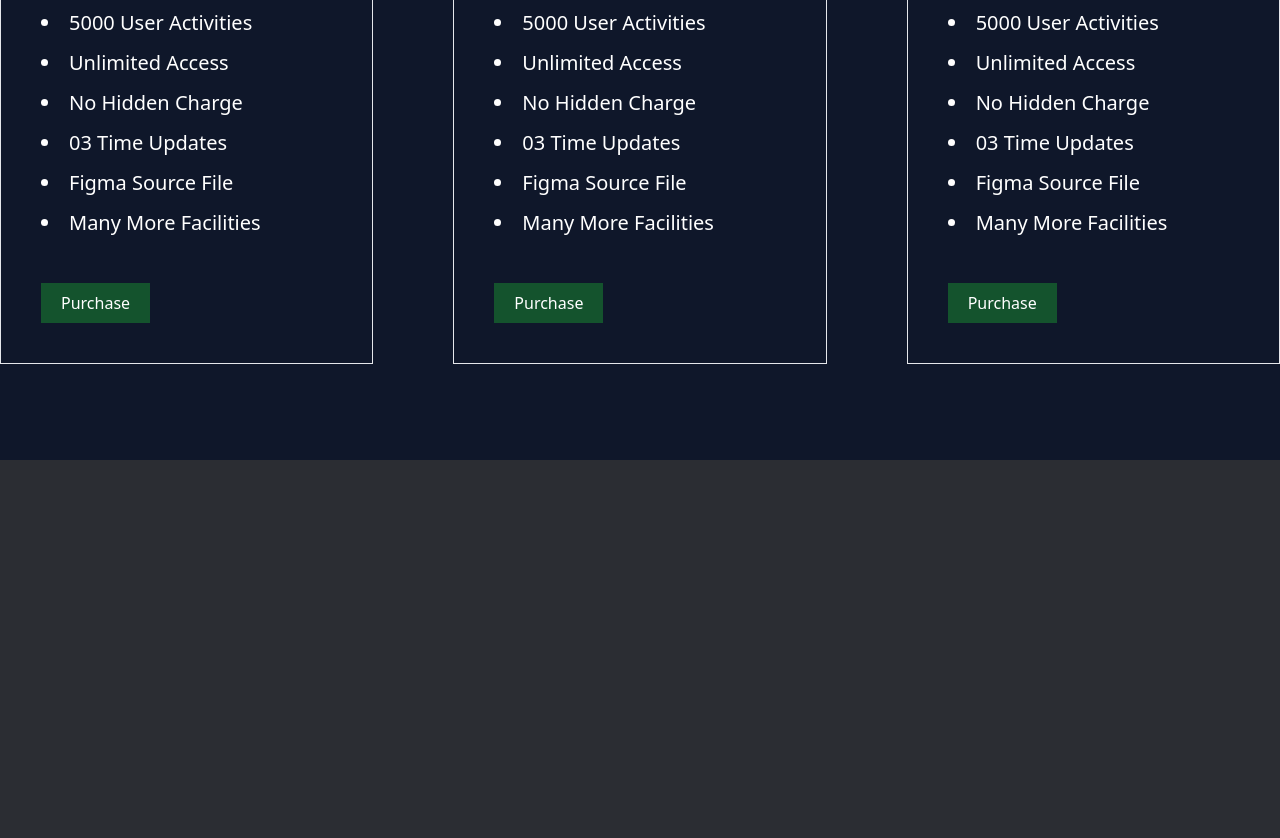
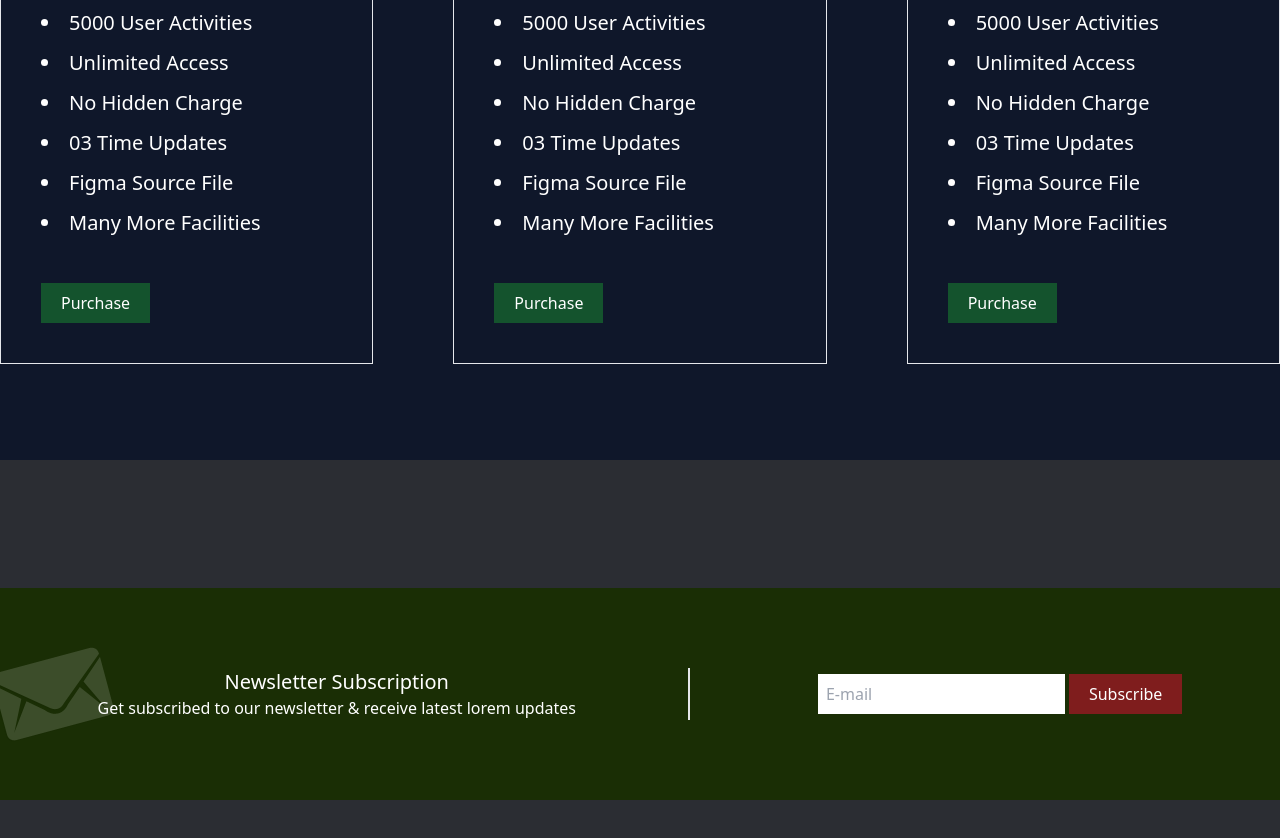
Before and after one commit to rayhan9999/First-Tailwind-Project, a website built with Vite: page index.html in a window 1280 px wide. Shown: the part 3438-4276 px from the top of the page. Before the commit the page ends 3978 px from the top, so only its background shows below. Built offline with nearby package versions, Linux system fonts and the light colour scheme.

Commit message:
subscribe done

```diff
--- a/index.html
+++ b/index.html
@@ -196,6 +196,19 @@
              </div>
           </div>
        </section>
+
+       <section class="bg-lime-950 py-10 sm:py-16 md:py-20 my-10 sm:my-16 md:my-20 lg:my-32 bg-no-repeat bg-left" style="background-image: url(images/subscribe-bg.png);">
+         <div class="sm:flex justify-center items-center text-white gap-10 sm:gap-16 md:gap-20 lg:gap-32">
+                <div class="text-center mb-10 sm:mb-0 sm:border-r-2 sm:pr-28">
+                   <h2 class="text-xl"> Newsletter Subscription</h2>
+                   <p>Get subscribed to our newsletter & receive latest lorem updates</p>
+                </div>
+                <div class="flex justify-center items-center gap-1">
+                  <input class="h-10 border-none px-2" type="email" placeholder="E-mail">
+                  <button class="bg-red-900 px-5 py-2 hover:bg-red-600 transition">Subscribe</button>
+                </div>
+         </div>
+       </section>
     </main>
 
 
```
